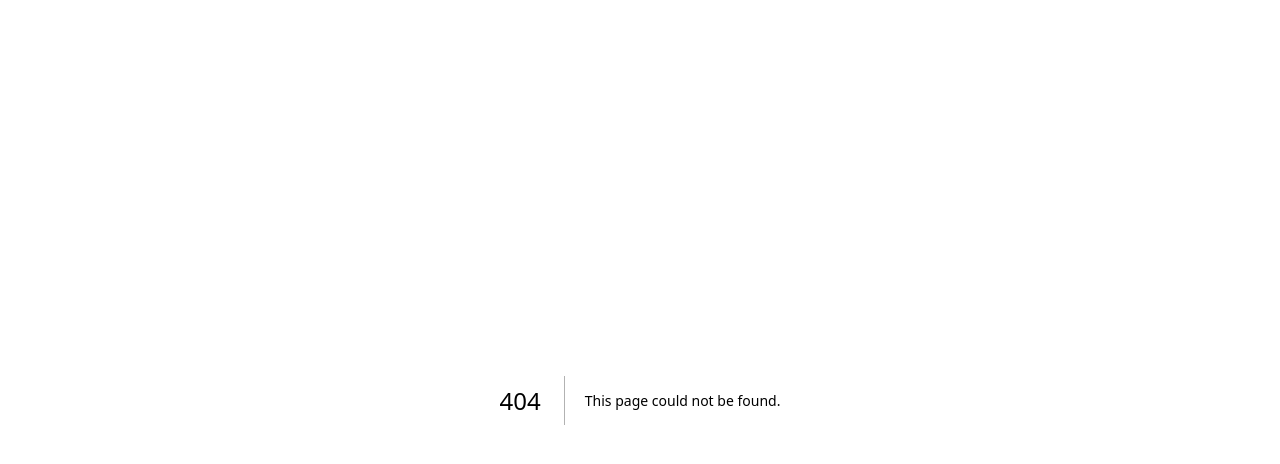
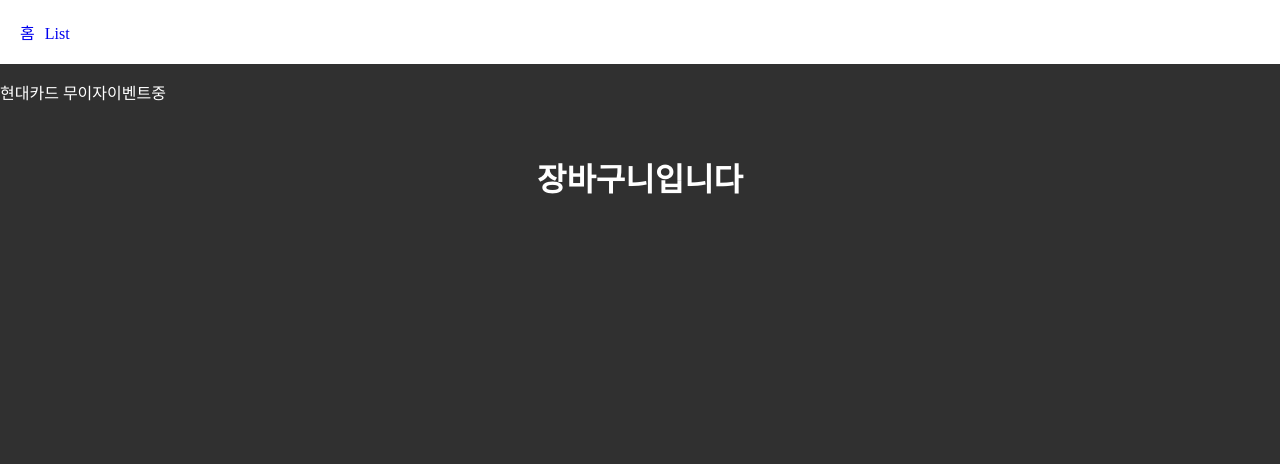
Before and after one commit to Gi-Chan/NextjsWorkspace, a Next.js app in the folder fresh/: page /cart in a window 1280 px wide. Before the commit this address had no page. Shown: the top 464 px of the page. Built offline with nearby package versions, Linux system fonts and the light colour scheme.

Commit message:
강의 4 전반부 + 퀴즈

```diff
--- /dev/null
+++ b/fresh/app/cart/layout.js
@@ -0,0 +1,9 @@
+export default function Cart({ children }) {
+  return (
+    <div>
+
+      <p>현대카드 무이자이벤트중</p>
+      {children}
+    </div>
+  );
+}
--- /dev/null
+++ b/fresh/app/cart/page.js
@@ -0,0 +1,7 @@
+export default function Cart() {
+  return (
+    <div>
+      <h1 className="title">장바구니입니다</h1>
+    </div>
+  );
+}
--- a/fresh/app/layout.js
+++ b/fresh/app/layout.js
@@ -1,6 +1,6 @@
 import './globals.css'
 import { Inter } from 'next/font/google'
-
+import Link from "next/link"
 const inter = Inter({ subsets: ['latin'] })
 
 export const metadata = {
@@ -11,7 +11,13 @@ export const metadata = {
 export default function RootLayout({ children }) {
   return (
     <html lang="en">
-      <body className={inter.className}>{children}</body>
+      <body>
+        <div className="navbar">
+          <Link href="/">홈</Link>
+          <Link href="/list">List</Link>
+        </div>
+        {children}
+      </body>
     </html>
-  )
+  );
 }
--- a/fresh/app/page.js
+++ b/fresh/app/page.js
@@ -4,10 +4,7 @@ export default function Home() {
   let name = 'park'
   return (
     <div>
-      <div className="navbar">
-        <Link href="/">홈</Link>
-        <Link href="/list">List</Link>
-      </div>
+
       <h4 className="title">애플후레쉬</h4>
       <p className="title-sub">by dev {name}</p>
     </div>
```
Also changed, not shown: fresh/app/cart/payment/page.js (added, +7 -0 lines).
